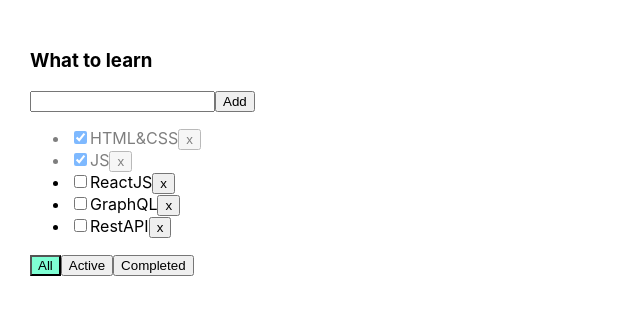
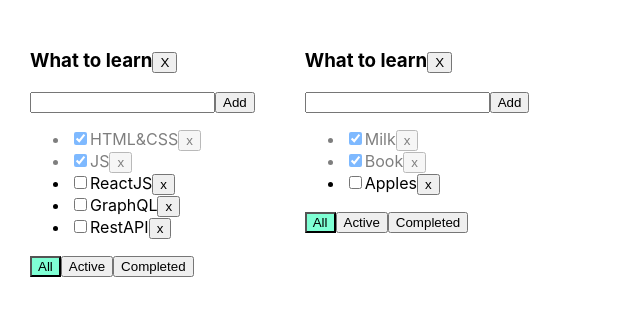
Before and after one commit to Constantin-dot/TodoList, a React (Create React App) app: page / in a window 1280 px wide. Shown: the top 316 px of the page, without its empty margins (0-640 px from the left). Built offline with nearby package versions, Linux system fonts and the light colour scheme.

Commit message:
added possibility to remove TodoList, added second Todolist wits separated functions.

```diff
--- a/src/App.tsx
+++ b/src/App.tsx
@@ -3,59 +3,113 @@
 import Todolist, {FilterValueType} from './Todolist';
 import {v1} from "uuid";
 
-
+type TodoListType = {
+    id: string
+    title: string
+    filter: FilterValueType
+}
 
 function App() {
-    let [tasks, setTasks] = useState([
+    // let [tasks, setTasks] = useState([
+    //     { id: v1(), title: "HTML&CSS", isDone: true },
+    //     { id: v1(), title: "JS", isDone: true },
+    //     { id: v1(), title: "ReactJS", isDone: false },
+    //     { id: v1(), title: "GraphQL", isDone: false },
+    //     { id: v1(), title: "RestAPI", isDone: false }
+    // ]);
+    let todoListId1 = v1();
+    let todoListId2 = v1();
+
+    let [todoLists, setTodoLists] = useState<Array<TodoListType>>([
+        {
+            id: todoListId1,
+            title: "What to learn",
+            filter: "all",
+        },
+        {
+            id: todoListId2,
+            title: "What to buy",
+            filter: "all",
+        }
+    ]);
+
+    let [tasks, setTasks] = useState({
+        [todoListId1]: [
             { id: v1(), title: "HTML&CSS", isDone: true },
             { id: v1(), title: "JS", isDone: true },
             { id: v1(), title: "ReactJS", isDone: false },
             { id: v1(), title: "GraphQL", isDone: false },
-        { id: v1(), title: "RestAPI", isDone: false }
-    ]);
+            { id: v1(), title: "RestAPI", isDone: false },
+        ],
+        [todoListId2]: [
+            { id: v1(), title: "Milk", isDone: true },
+            { id: v1(), title: "Book", isDone: true },
+            { id: v1(), title: "Apples", isDone: false },
+        ]
+    })
 
-    let [filter, setFilter] = useState<FilterValueType>("all")
-
-    function changeFilter(value: FilterValueType) {
-        setFilter(value);
+    function addTask(title: string, todoListId: string) {
+        let task = {id: v1(), title: title, isDone: false};
+        let todoListTasks =  tasks[todoListId];
+        tasks[todoListId] = [task, ...todoListTasks];
+        setTasks({...tasks});
     }
 
-    function removeTask(id: string) {
-        let filteredTasks = tasks.filter(t => t.id !== id);
-        setTasks(filteredTasks);
+    function removeTask(id: string, todoListId: string) {
+        let todoListTasks = tasks[todoListId];
+        tasks[todoListId] = todoListTasks.filter(t => t.id !== id);
+        setTasks({...tasks});
     }
 
-    function addTask(title: string) {
-        let newTask = {id: v1(), title: title, isDone: false};
-        setTasks([newTask, ...tasks]);
-    }
-
-    function changeStatus(id: string, isDone: boolean) {
-        let task = tasks.find(t => t.id === id);
+    function changeStatus(id: string, isDone: boolean, todoListId: string) {
+        let todoListTasks = tasks[todoListId];
+        let task = todoListTasks.find(t => t.id === id);
         if(task) {
             task.isDone = isDone;
-            setTasks([...tasks]);
+            setTasks({...tasks});
         }
     }
 
-    let taskForTodoList = tasks;
-    if(filter === "active") {
-        taskForTodoList = tasks.filter(t => t.isDone === false)
+    function changeFilter(value: FilterValueType, todoListId: string) {
+        let todoList = todoLists.find(tl => tl.id === todoListId);
+        if (todoList) {
+            todoList.filter = value;
+            setTodoLists([...todoLists]);
         }
-    if(filter === "completed") {
-        taskForTodoList = tasks.filter(t => t.isDone === true)
+    }
+
+    function removeTodoList(id: string) {
+        setTodoLists(todoLists.filter(tl => tl.id !== id));
+        delete tasks[id];
+        setTasks({...tasks});
     }
 
     return (
         <div className="App">
-            <Todolist title={"What to learn"}
+            {
+                todoLists.map(tl => {
+                    let allTodoListTasks = tasks[tl.id];
+                    let taskForTodoList = allTodoListTasks;
+                    if(tl.filter === "active") {
+                        taskForTodoList = allTodoListTasks.filter(t => t.isDone === false)
+                    }
+                    if(tl.filter === "completed") {
+                        taskForTodoList = allTodoListTasks.filter(t => t.isDone === true)
+                    }
+                    return <Todolist
+                        key={tl.id}
+                        id={tl.id}
+                        title={"What to learn"}
                         tasks={taskForTodoList}
                         removeTask={removeTask}
                         changeFilter={changeFilter}
                         addTask={addTask}
                         changeTaskStatus={changeStatus}
-                      filter={filter}
+                        filter={tl.filter}
+                        removeTodoList={removeTodoList}
                     />
+                })
+            }
         </div>
     );
 }
--- a/src/Todolist.tsx
+++ b/src/Todolist.tsx
@@ -9,13 +9,15 @@
 export type FilterValueType = "all" | "active" | "completed";
 
 type PropsType = {
+    id: string
     title: string
     tasks: Array<TaskType>
-    removeTask: (id: string) => void
-    changeFilter: (value: FilterValueType) => void
-    addTask: (title: string) => void
-    changeTaskStatus: (id: string, isDone: boolean) => void
+    removeTask: (id: string, todoListId: string) => void
+    changeFilter: (value: FilterValueType, todoListId: string) => void
+    addTask: (title: string, todoListId: string) => void
+    changeTaskStatus: (id: string, isDone: boolean, todoListId: string) => void
     filter: FilterValueType
+    removeTodoList: (id: string) => void
 }
 
 export function Todolist(props: PropsType) {
@@ -26,21 +28,21 @@
     let jsxTasks = props.tasks.map((t) => {
         const onChangeHandler = (e: ChangeEvent<HTMLInputElement>) => {
             let newIsDoneValue = e.currentTarget.checked;
-            props.changeTaskStatus(t.id, newIsDoneValue);
+            props.changeTaskStatus(t.id, newIsDoneValue, props.id);
         }
 
         return (
             <li key={t.id} className={t.isDone ? "is-done" : ""}>
                 <input type="checkbox" onChange={onChangeHandler} checked={t.isDone}/>
                 <span>{t.title}</span>
-                <button onClick={() => {props.removeTask(t.id)}}> x </button>
+                <button onClick={() => {props.removeTask(t.id, props.id)}}> x </button>
             </li>
         )
     });
 
     const onAddTaskClick = () => {
         if (title.trim() !== ""){
-            props.addTask(title);
+            props.addTask(title, props.id);
         } else {
             setError("Title is required");
         }
@@ -53,13 +55,13 @@
         }
     }
     const onTitleChange = (e: ChangeEvent<HTMLInputElement>) => setTitle(e.currentTarget.value);
-    const onAllChangeFilter = () => props.changeFilter("all");
-    const onActiveChangeFilter = () => props.changeFilter("active");
-    const onCompletedChangeFilter = () => props.changeFilter("completed");
+    const onAllChangeFilter = () => props.changeFilter("all", props.id);
+    const onActiveChangeFilter = () => props.changeFilter("active", props.id);
+    const onCompletedChangeFilter = () => props.changeFilter("completed", props.id);
 
     return (
         <div>
-            <h3>{props.title}</h3>
+            <h3>{props.title}<button onClick={() => {props.removeTodoList(props.id)}}>X</button></h3>
             <div>
                 <input
                     type={'text'}
```
Lines whose indentation alone changed are shown as unchanged.
